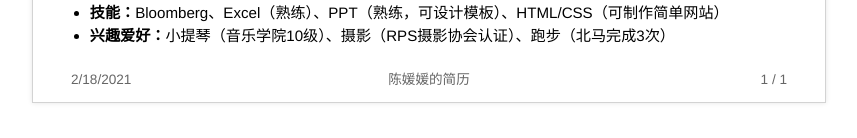
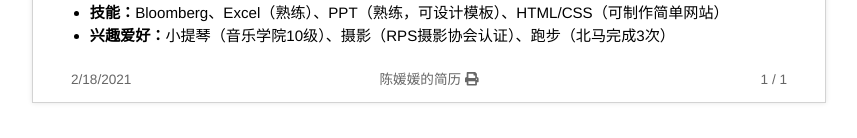
Before and after one commit to satouriko/wonderfulcv, a Vue app: page / in a window 1280 px wide. Shown: the part 1057-1195 px from the top of the page, without its empty margins (211-1068 px from the left). Built offline with nearby package versions, Linux system fonts and the light colour scheme; what copywriting-correct would draw is missing.

Commit message:
:sparkles: fontawesome

```diff
--- a/package.json
+++ b/package.json
@@ -9,6 +9,10 @@
     "dev": "vite"
   },
   "dependencies": {
+    "@fortawesome/fontawesome-svg-core": "^1.2.34",
+    "@fortawesome/free-brands-svg-icons": "^5.15.2",
+    "@fortawesome/free-solid-svg-icons": "^5.15.2",
+    "@fortawesome/vue-fontawesome": "^3.0.0-3",
     "copywriting-correct": "^1.0.7",
     "vue": "^3.0.5"
   },
--- a/src/components/Footer.vue
+++ b/src/components/Footer.vue
@@ -1,8 +1,17 @@
 <template>
   <div class="footer">
     <span class="date">{{ formatDate() }}</span>
-    <a class="title" href="" @click="print">{{ wonderfulCV.title }}</a>
-    <a class="title print" :href="wonderfulCV.url" @click="print">{{ wonderfulCV.title }}</a>
+    <a class="title" href="" @click="print">
+      {{ wonderfulCV.title }}
+      <font-awesome-icon icon="print"></font-awesome-icon>
+    </a>
+    <a class="title print" :href="wonderfulCV.url" @click="print">
+      {{ wonderfulCV.title }}
+      <font-awesome-icon
+        v-if="wonderfulCV.url"
+        icon="external-link-alt"
+      ></font-awesome-icon>
+    </a>
     <span class="page-index">{{ pageIndex + 1 }} / {{ wonderfulCV.pages.length }}</span>
   </div>
 </template>
--- a/src/main.ts
+++ b/src/main.ts
@@ -1,5 +1,14 @@
 import { createApp } from 'vue'
 import App from './App.vue'
+import { library } from '@fortawesome/fontawesome-svg-core'
+import { fas } from '@fortawesome/free-solid-svg-icons'
+import { fab } from '@fortawesome/free-brands-svg-icons'
+import { FontAwesomeIcon } from '@fortawesome/vue-fontawesome'
+
 import '../wonderfulcv.config.css'
 
-createApp(App).mount('#app')
+library.add(fas)
+library.add(fab)
+const app = createApp(App)
+app.component('font-awesome-icon', FontAwesomeIcon)
+app.mount('#app')
--- a/src/shims-vue.d.ts
+++ b/src/shims-vue.d.ts
@@ -3,3 +3,7 @@ declare module '*.vue' {
   const component: DefineComponent<{}, {}, any>
   export default component
 }
+
+declare module '@fortawesome/free-brands-svg-icons' {
+  const fab: any
+}
```
Also changed, not shown: 1 other file (tests, documents, lock files or other folders).
